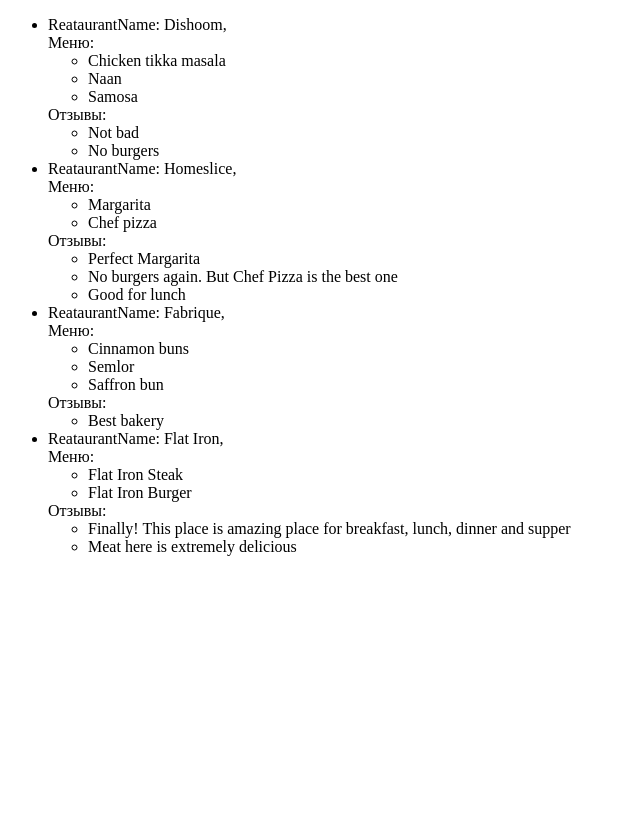
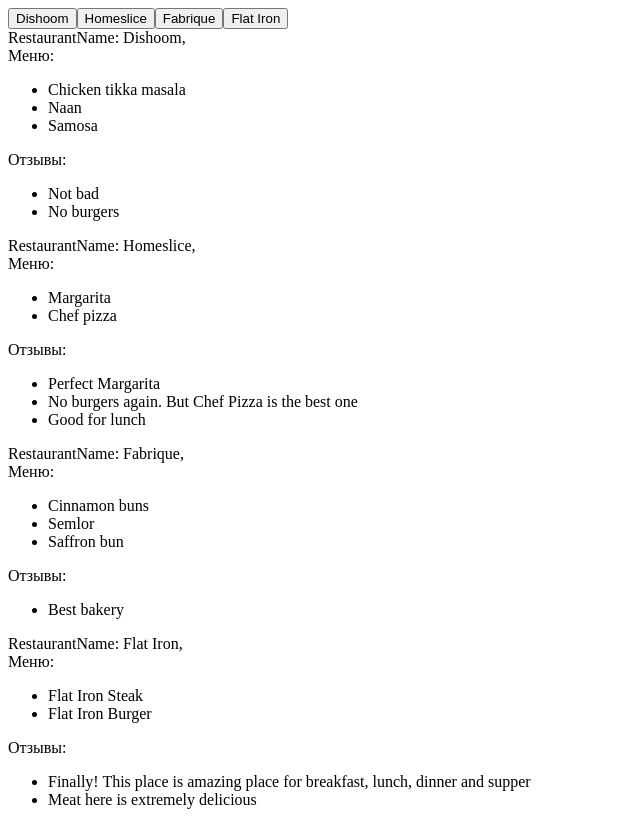
Before and after one commit to jesian85/react-course, a React (Vite) app: page / in a window 1280 px wide. Shown: the whole page, without its empty margins (0-640 px from the left). Before the commit the page ends 800 px from the top, so only its background shows below. Built offline with nearby package versions, Linux system fonts and the light colour scheme.

Commit message:
Задание №2

```diff
--- /dev/null
+++ b/src/App.jsx
@@ -0,0 +1,5 @@
+import { RestaurantsPage } from './pages/restaurants-page/component';
+
+export const App = ({ restaurants }) => {
+    return <RestaurantsPage restaurants={restaurants} />;
+}
--- /dev/null
+++ b/src/components/restaurant-tab/component.jsx
@@ -0,0 +1,5 @@
+export const RestaurantTab = ({ name }) => {
+    return (
+        <button>{ name }</button>
+    );
+}
--- /dev/null
+++ b/src/components/restaurant-tabs/component.jsx
@@ -0,0 +1,11 @@
+import { RestaurantTab } from '../restaurant-tab/component';
+
+export const RestaurantTabs = ({restaurants}) => {
+    return (
+        <div>
+            { restaurants.map((restaurant) => (
+                <RestaurantTab key={restaurant.id} name={restaurant.name} />
+            ))}
+        </div>
+    );
+}
--- /dev/null
+++ b/src/components/restaurant/component.jsx
@@ -0,0 +1,18 @@
+export function Restaurant({ restaurant }) {
+    //console.log(restaurant);
+    return (
+      <>
+        <div>
+            RestaurantName: { restaurant.name },
+        </div>
+        <div>
+            Меню:
+            <ul>{ restaurant.menu.map((menu) => (<li key={menu.id}>{menu.name}</li>))}</ul>
+        </div>
+        <div>
+            Отзывы:
+            <ul>{ restaurant.reviews.map((review) => (<li key={review.id}>{review.text}</li>))}</ul>
+        </div>
+      </>
+    );
+}
--- /dev/null
+++ b/src/components/restaurants/component.jsx
@@ -0,0 +1,11 @@
+import { Restaurant } from "../restaurant/component";
+
+export const Restaurants = ({ restaurants }) => {
+    return (
+        <div>
+            { restaurants.map((restaurant) => (
+                <Restaurant key={restaurant.id} restaurant={restaurant} />
+            ))}
+        </div>
+    );
+}
--- a/src/main.jsx
+++ b/src/main.jsx
@@ -1,157 +1,7 @@
-import React from 'react'
-import ReactDOM from 'react-dom/client'
-import { restaurants } from './constants/mock.js'
+import ReactDOM from 'react-dom/client';
+import { restaurants } from './constants/mock';
+import { App } from './App';
 
 const root = ReactDOM.createRoot(document.getElementById('root'));
-root.render(
-  <ul>
-    <li>
-      <div>
-        ReataurantName: { restaurants[0].name },
-      </div>
-      <div>
-        Меню:
-        <ul>
-          <li>{restaurants[0].menu[0].name}</li>
-          <li>{restaurants[0].menu[1].name}</li>
-          <li>{restaurants[0].menu[2].name}</li>
-        </ul>
-      </div>
-      <div>
-        Отзывы:
-        <ul>
-          <li>{restaurants[0].reviews[0].text}</li>
-          <li>{restaurants[0].reviews[1].text}</li>
-        </ul>
-      </div>
-    </li>
-    <li>
-      <div>
-        ReataurantName: { restaurants[1].name },
-      </div>
-      <div>
-        Меню:
-        <ul>
-          <li>{restaurants[1].menu[0].name}</li>
-          <li>{restaurants[1].menu[1].name}</li>
-        </ul>
-      </div>
-      <div>
-        Отзывы:
-        <ul>
-          <li>{restaurants[1].reviews[0].text}</li>
-          <li>{restaurants[1].reviews[1].text}</li>
-          <li>{restaurants[1].reviews[2].text}</li>
-        </ul>
-      </div>
-    </li>
-    <li>
-      <div>
-        ReataurantName: { restaurants[2].name },
-      </div>
-      <div>
-        Меню:
-        <ul>
-          <li>{restaurants[2].menu[0].name}</li>
-          <li>{restaurants[2].menu[1].name}</li>
-          <li>{restaurants[2].menu[2].name}</li>
-        </ul>
-      </div>
-      <div>
-        Отзывы:
-        <ul>
-          <li>{restaurants[2].reviews[0].text}</li>
-        </ul>
-      </div>
-    </li>
-    <li>
-      <div>
-        ReataurantName: { restaurants[3].name },
-      </div>
-      <div>
-        Меню:
-        <ul>
-          <li>{restaurants[3].menu[0].name}</li>
-          <li>{restaurants[3].menu[1].name}</li>
-        </ul>
-      </div>
-      <div>
-        Отзывы:
-        <ul>
-          <li>{restaurants[3].reviews[0].text}</li>
-          <li>{restaurants[3].reviews[1].text}</li>
-        </ul>
-      </div>
-    </li>
-  </ul>
-);
 
-
-// дополнительно (*)
-
-// root.render(
-//   React.createElement("ul", {},
-//     React.createElement("li", {id: restaurants[0].id}, 'ReataurantName: ',
-//       React.createElement("b", {}, restaurants[0].name),
-//       React.createElement("p", {}, "Меню: ",
-//         React.createElement("ul", {},
-//           React.createElement("li", {id: restaurants[0].menu[0].id}, restaurants[0].menu[0].name),
-//           React.createElement("li", {id: restaurants[0].menu[1].id}, restaurants[0].menu[1].name),
-//           React.createElement("li", {id: restaurants[0].menu[2].id}, restaurants[0].menu[2].name),
-//         )
-//       ),
-//       React.createElement("p", {}, "Отзывы: ",
-//         React.createElement("ul", {},
-//           React.createElement("li", {id: restaurants[0].reviews[0].id}, restaurants[0].reviews[0].text),
-//           React.createElement("li", {id: restaurants[0].reviews[1].id}, restaurants[0].reviews[1].text),
-//         )
-//       ),
-//     ),
-//     React.createElement("li", {id: restaurants[1].id}, 'ReataurantName: ',
-//       React.createElement("b", {}, restaurants[1].name),
-//       React.createElement("p", {}, "Меню: ",
-//         React.createElement("ul", {},
-//           React.createElement("li", {id: restaurants[1].menu[0].id}, restaurants[1].menu[0].name),
-//           React.createElement("li", {id: restaurants[1].menu[1].id}, restaurants[1].menu[1].name),
-//         )
-//       ),
-//       React.createElement("p", {}, "Отзывы: ",
-//         React.createElement("ul", {},
-//           React.createElement("li", {id: restaurants[1].reviews[0].id}, restaurants[1].reviews[0].text),
-//           React.createElement("li", {id: restaurants[1].reviews[1].id}, restaurants[1].reviews[1].text),
-//           React.createElement("li", {id: restaurants[1].reviews[2].id}, restaurants[1].reviews[2].text),
-//         )
-//       ),
-//     ),
-//     React.createElement("li", {id: restaurants[2].id}, 'ReataurantName: ',
-//       React.createElement("b", {}, restaurants[2].name),
-//       React.createElement("p", {}, "Меню: ",
-//         React.createElement("ul", {},
-//           React.createElement("li", {id: restaurants[2].menu[0].id}, restaurants[2].menu[0].name),
-//           React.createElement("li", {id: restaurants[2].menu[1].id}, restaurants[2].menu[1].name),
-//           React.createElement("li", {id: restaurants[2].menu[2].id}, restaurants[2].menu[2].name),
-//         )
-//       ),
-//       React.createElement("p", {}, "Отзывы: ",
-//         React.createElement("ul", {},
-//           React.createElement("li", {id: restaurants[2].reviews[0].id}, restaurants[2].reviews[0].text),
-//         )
-//       ),
-//     ),
-//     React.createElement("li", {id: restaurants[3].id}, 'ReataurantName: ',
-//       React.createElement("b", {}, restaurants[3].name),
-//       React.createElement("p", {}, "Меню: ",
-//         React.createElement("ul", {},
-//           React.createElement("li", {id: restaurants[3].menu[0].id}, restaurants[3].menu[0].name),
-//           React.createElement("li", {id: restaurants[3].menu[1].id}, restaurants[3].menu[1].name),
-//         )
-//       ),
-//       React.createElement("p", {}, "Отзывы: ",
-//         React.createElement("ul", {},
-//           React.createElement("li", {id: restaurants[3].reviews[0].id}, restaurants[3].reviews[0].text),
-//           React.createElement("li", {id: restaurants[3].reviews[1].id}, restaurants[3].reviews[1].text),
-//         )
-//       ),
-//     ),
-//   )
-// );
+root.render(<App restaurants={restaurants} />);
--- /dev/null
+++ b/src/pages/restaurants-page/component.jsx
@@ -0,0 +1,11 @@
+import { RestaurantTabs } from '../../components/restaurant-tabs/component'
+import { Restaurants } from '../../components/restaurants/component';
+
+export const RestaurantsPage = ({ restaurants }) => {
+    return (
+        <div>
+            <RestaurantTabs restaurants={restaurants} />
+            <Restaurants restaurants={restaurants} />
+        </div>
+    );
+}
```
Also changed, not shown: .eslintrc.cjs.
